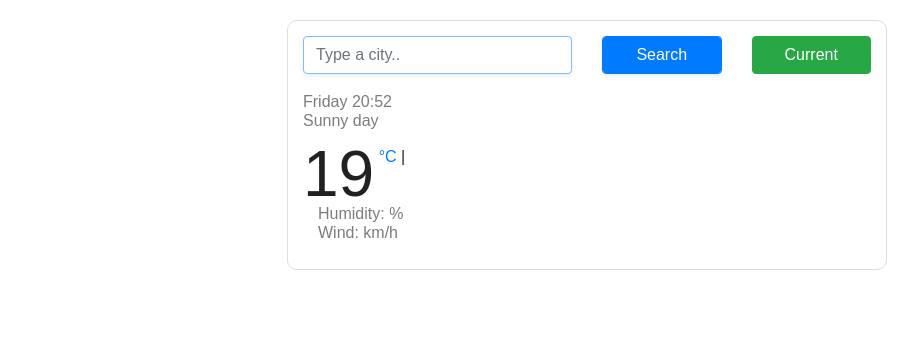
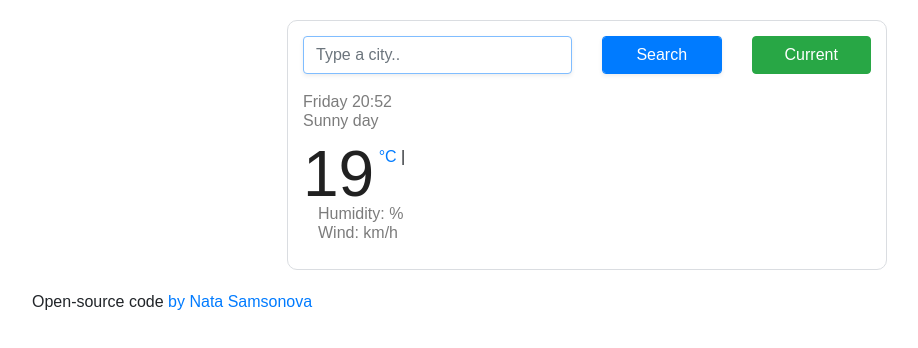
Before and after one commit to Nata-sam/weather-app-new, a website built with Parcel: page index.html in a window 1280 px wide. Shown: the whole page, without its empty margins (53-971 px from the left). Built offline with nearby package versions, Linux system fonts and the light colour scheme; no server answers.

Commit message:
sign added

```diff
--- a/index.html
+++ b/index.html
@@ -75,7 +75,14 @@
             </ul>
           </div>
         </div>
+        <div class="row">
+            <div class="col-6">
+               Open-source code <a href="https://github.com/Nata-sam/weather-app-new">by Nata Samsonova</a>
+            </div>
+        </div>
+
       </div>
+
     </div>
     <script src="src/index.js"></script>
   </body>
```
